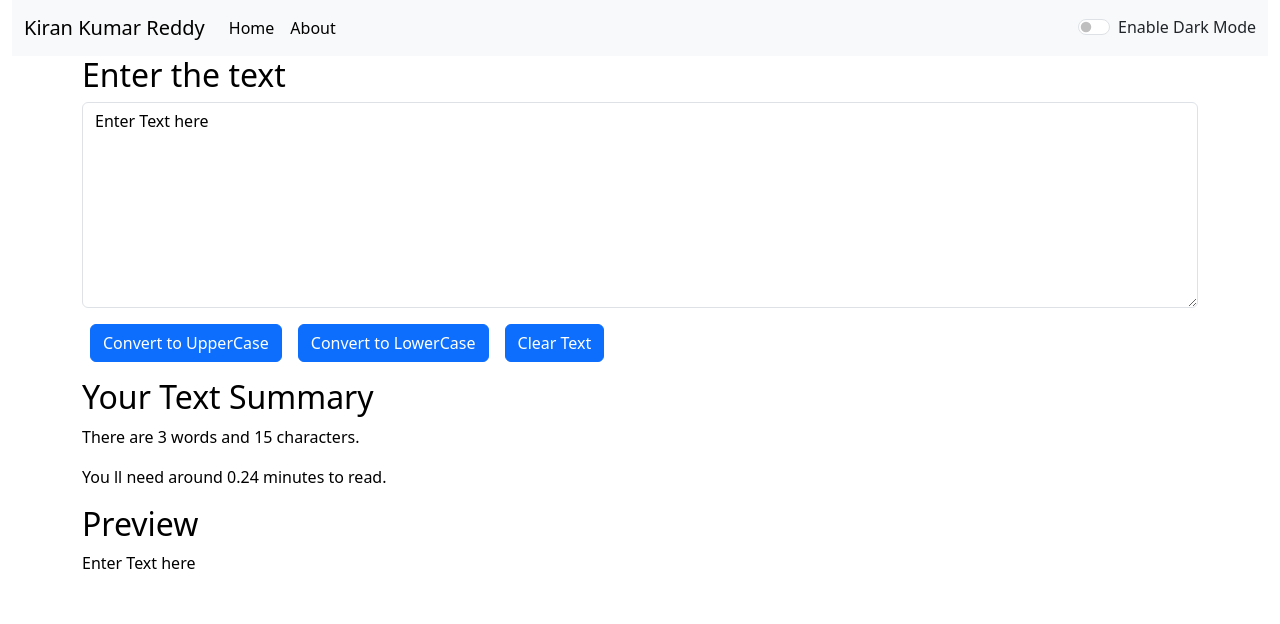
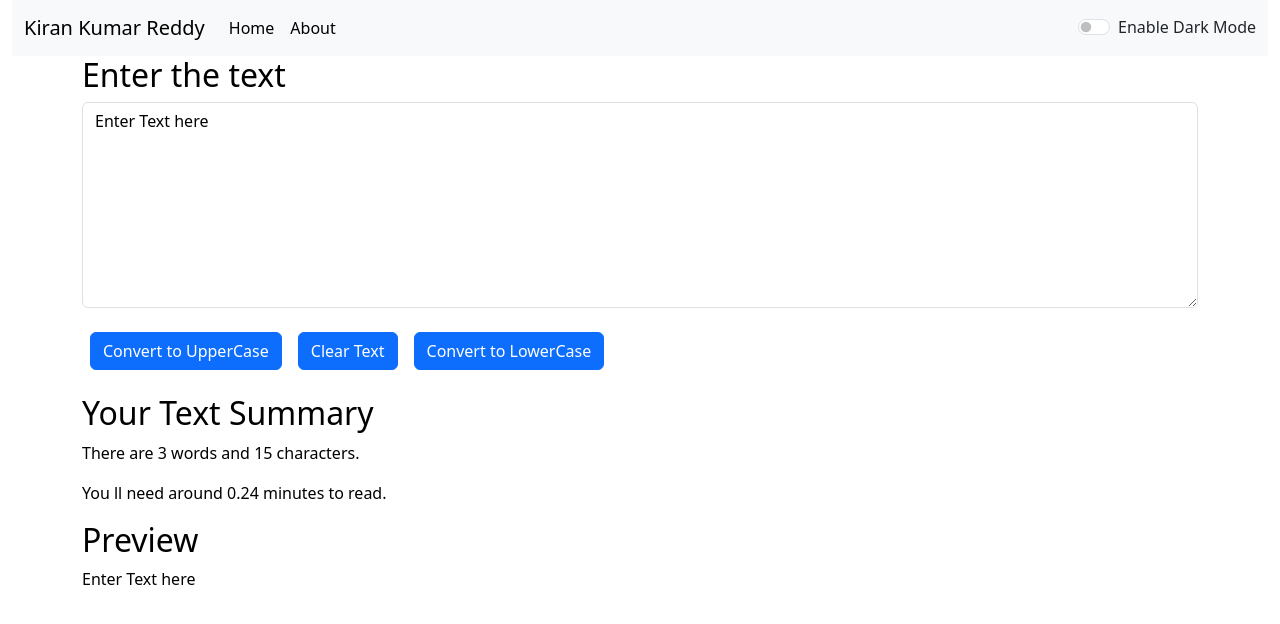
Before and after one commit to kiran761/Text-Utils-App, a React (Create React App) app: page /#/ in a window 1280 px wide. Shown: the top 624 px of the page. Built offline with nearby package versions, Linux system fonts and the light colour scheme.

Commit message:
Changed Buttons

```diff
--- a/src/components/TextForm.js
+++ b/src/components/TextForm.js
@@ -40,9 +40,10 @@
                 <div className="mb-3">
                     <textarea className="form-control" value={text} style={{backgroundColor:props.mode==='dark'?'grey':'white' , color:props.mode==='dark'?'white':'black'}} onChange={handleOnChange} id="myBox" rows="8"></textarea>
                 </div>
-                <button className="btn btn-primary mx-2" onClick={handleUpClick}>Convert to UpperCase</button>
-                <button className="btn btn-primary mx-2" onClick={handleLoClick}>Convert to LowerCase</button>
-                <button className="btn btn-primary mx-2" onClick={handleClear}>Clear Text</button>
+                <button className="btn btn-primary mx-2 my-2" onClick={handleUpClick}>Convert to UpperCase</button>
+                <button className="btn btn-primary mx-2 my-2" onClick={handleClear}>Clear Text</button>
+                <button className="btn btn-primary mx-2 my-2" onClick={handleLoClick}>Convert to LowerCase</button>
+
             </div>
             <div className="container my-3" style={{color:props.mode==='dark'?'white':'black'}}>
                 <h2>Your Text Summary</h2>
```
